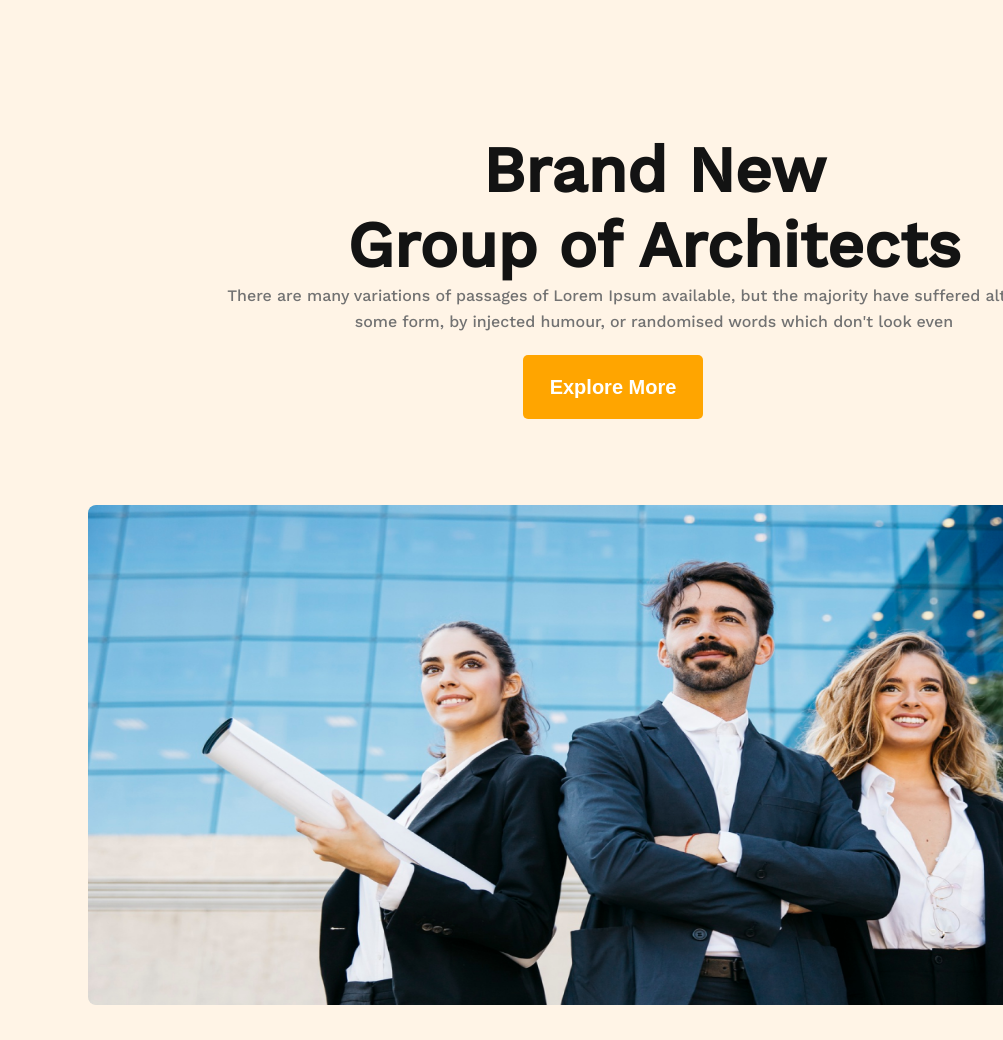
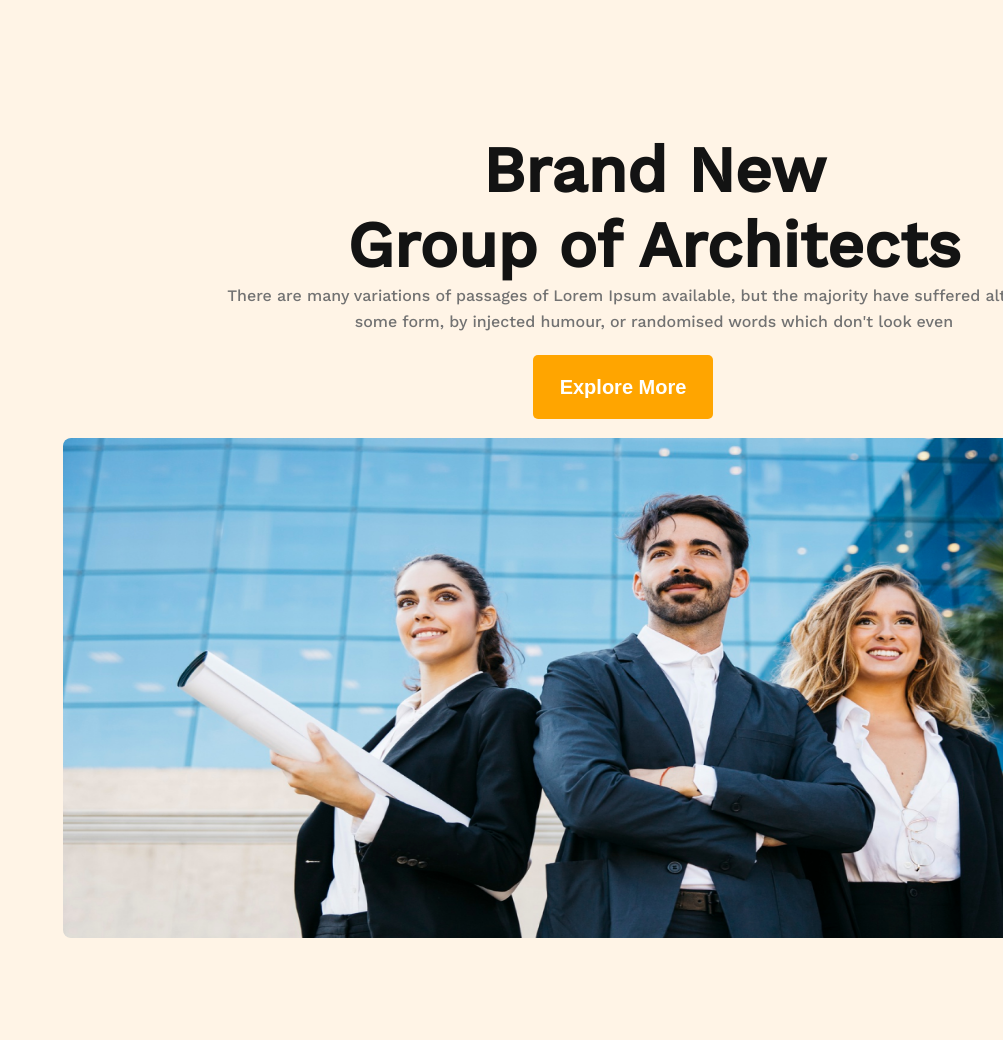
Before and after one commit to ProgSomel/g3-architects, a plain HTML site: page index.html in a window 1280 px wide. Shown: the part 160-1200 px from the top of the page, without its empty margins (277-1280 px from the left). Drawn offline with nearby package versions, Linux system fonts and the light colour scheme.

Commit message:
header updated

```diff
--- a/css/style.css
+++ b/css/style.css
@@ -36,7 +36,7 @@ li {
 .header-description {
   width: 862px;
   height: 225px;
-  margin: 225px 529px 147px 500px;
+  margin: 225px 529px 80px 500px;
 }
 .header-description-title {
   font-weight: 700;
@@ -58,7 +58,7 @@ li {
   left: 870px;
   top: 463px;
   margin-top: 20px;
-  margin-left: 300px;
+  margin-left: 310px;
   margin-bottom: 0;
   font-weight: 600;
   font-size: 20px;
@@ -72,7 +72,7 @@ li {
 .header img {
   width: 1200px;
   height: 500px;
-  margin-left: 365px;
+  margin-left: 340px;
   margin-top: 0;
   background: url(group-three-modern-architects.jpg);
   border-radius: 8px;
```
